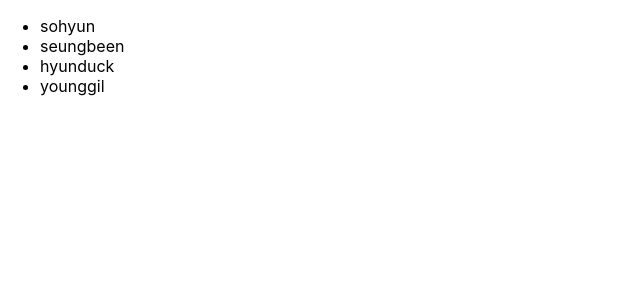
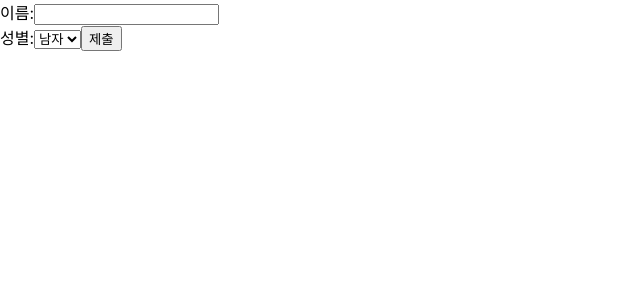
Before and after one commit to 5o-hyun/react-firstmet, a React (Create React App) app in the folder myapp/: page / in a window 1280 px wide. Shown: the top 300 px of the page, without its empty margins (0-640 px from the left). Built offline with nearby package versions, Linux system fonts and the light colour scheme.

Commit message:
Feat: forms(사용자 입력 정보받기 두개이상)

```diff
--- /dev/null
+++ b/myapp/src/chapter11/SignUp.jsx
@@ -0,0 +1,36 @@
+import React, { useState } from "react";
+
+const SignUp = (props) => {
+  const [name, setName] = useState("");
+  const [gender, setGender] = useState("남자");
+
+  const handleChangeName = (e) => {
+    setName(e.target.value);
+  };
+  const handleChangeGender = (e) => {
+    setGender(e.target.value);
+  };
+  const handleSubmit = (e) => {
+    alert(`이름 : ${name}, 성별 : ${gender}`);
+    e.preventDefault();
+  };
+  return (
+    <form onSubmit={handleSubmit}>
+      <label>
+        이름:
+        <input type="text" value={name} onChange={handleChangeName} />
+      </label>
+      <br />
+      <label>
+        성별:
+        <select value={gender} onChange={handleChangeGender}>
+          <option value="남자">남자</option>
+          <option value="여자">여자</option>
+        </select>
+      </label>
+      <button type="submit">제출</button>
+    </form>
+  );
+};
+
+export default SignUp;
--- a/myapp/src/index.js
+++ b/myapp/src/index.js
@@ -2,12 +2,12 @@
 import ReactDOM from "react-dom/client";
 import "./index.css";
 import reportWebVitals from "./reportWebVitals";
-import AttendanceBook from "./chapter10/AttendanceBook";
+import SignUp from "./chapter11/SignUp";
 
 const root = ReactDOM.createRoot(document.getElementById("root"));
 root.render(
   // <React.StrictMode>
-  <AttendanceBook />
+  <SignUp />
   // </React.StrictMode>
 );
 
```
